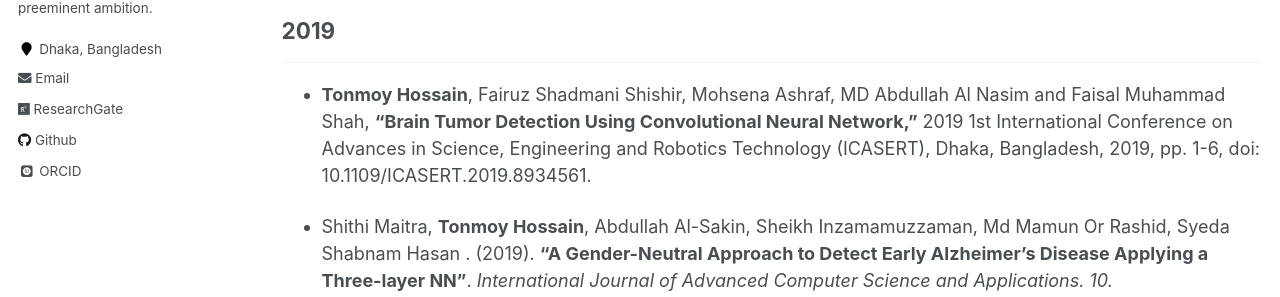
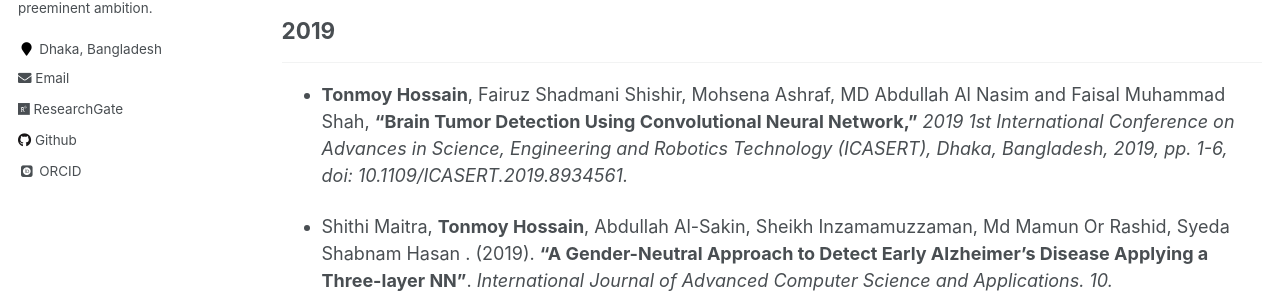
Before and after one commit to shaeekh/shaeekh.github.io, a Jekyll site: the page built from _pages/publications.md, in a window 1280 px wide. Shown: the part 428-725 px from the top of the page. Built offline with Jekyll 4.4.1, drawn with Linux system fonts in a browser that asks for light colours; some web fonts are replaced.

```diff
--- a/_pages/publications.md
+++ b/_pages/publications.md
@@ -18,7 +18,7 @@ author_profile: true
 ## 2019
 -----------
 
-* **Tonmoy Hossain**, Fairuz Shadmani Shishir, Mohsena Ashraf, MD Abdullah Al Nasim and Faisal Muhammad Shah, **"Brain Tumor Detection Using Convolutional Neural Network,"** 2019 1st International Conference on Advances in Science, Engineering and Robotics Technology (ICASERT), Dhaka, Bangladesh, 2019, pp. 1-6, doi: 10.1109/ICASERT.2019.8934561.
+* **Tonmoy Hossain**, Fairuz Shadmani Shishir, Mohsena Ashraf, MD Abdullah Al Nasim and Faisal Muhammad Shah, **"Brain Tumor Detection Using Convolutional Neural Network,"** <i>2019 1st International Conference on Advances in Science, Engineering and Robotics Technology (ICASERT), Dhaka, Bangladesh, 2019, pp. 1-6, doi: 10.1109/ICASERT.2019.8934561.</i>
 
 * Shithi Maitra, **Tonmoy Hossain**, Abdullah Al-Sakin, Sheikh Inzamamuzzaman, Md Mamun Or Rashid, Syeda Shabnam Hasan . (2019). **"A Gender-Neutral Approach to Detect Early Alzheimer’s Disease Applying a Three-layer NN"**. <i>International Journal of Advanced Computer Science and Applications. 10. 10.14569/IJACSA.2019.0100368.</i> [[PDF]] (https://tonmoy-hossain.github.io/files/Alzheimer.pdf)
 
```
